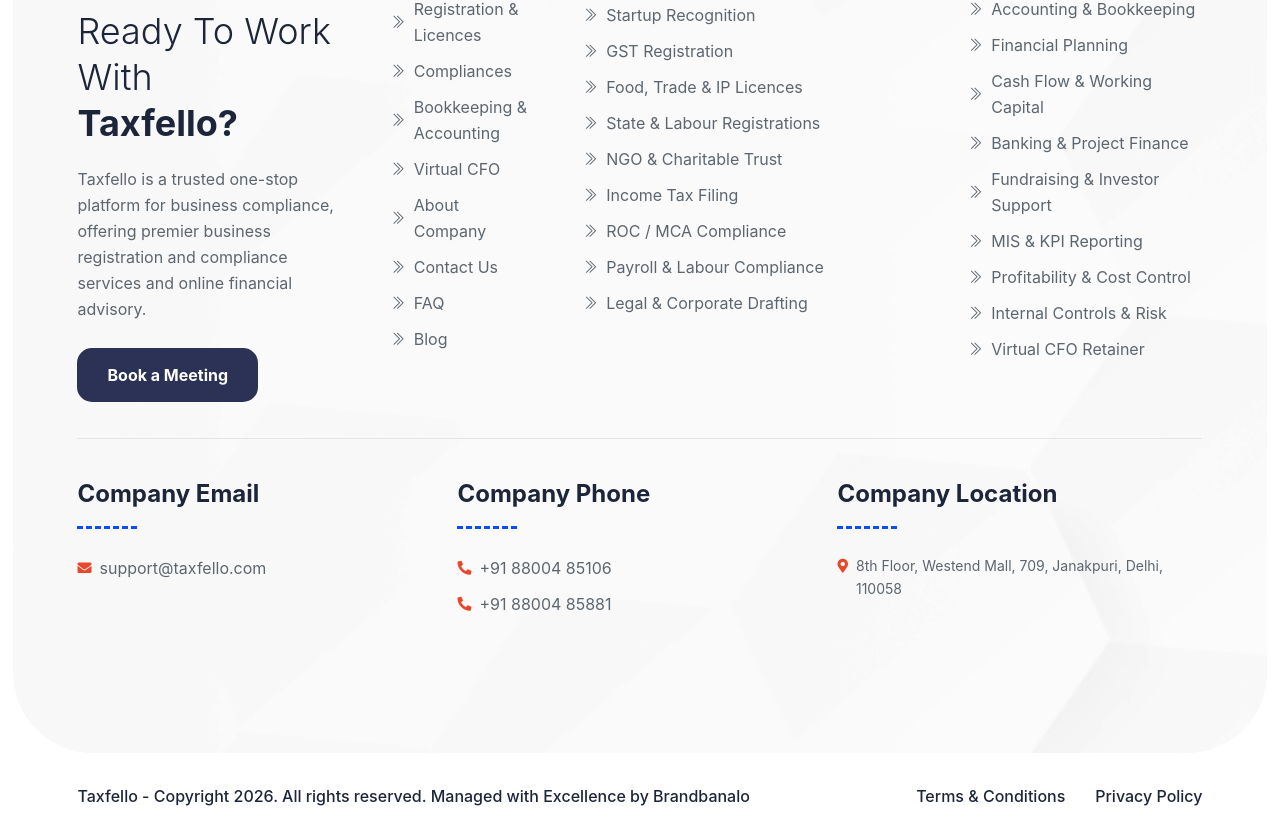
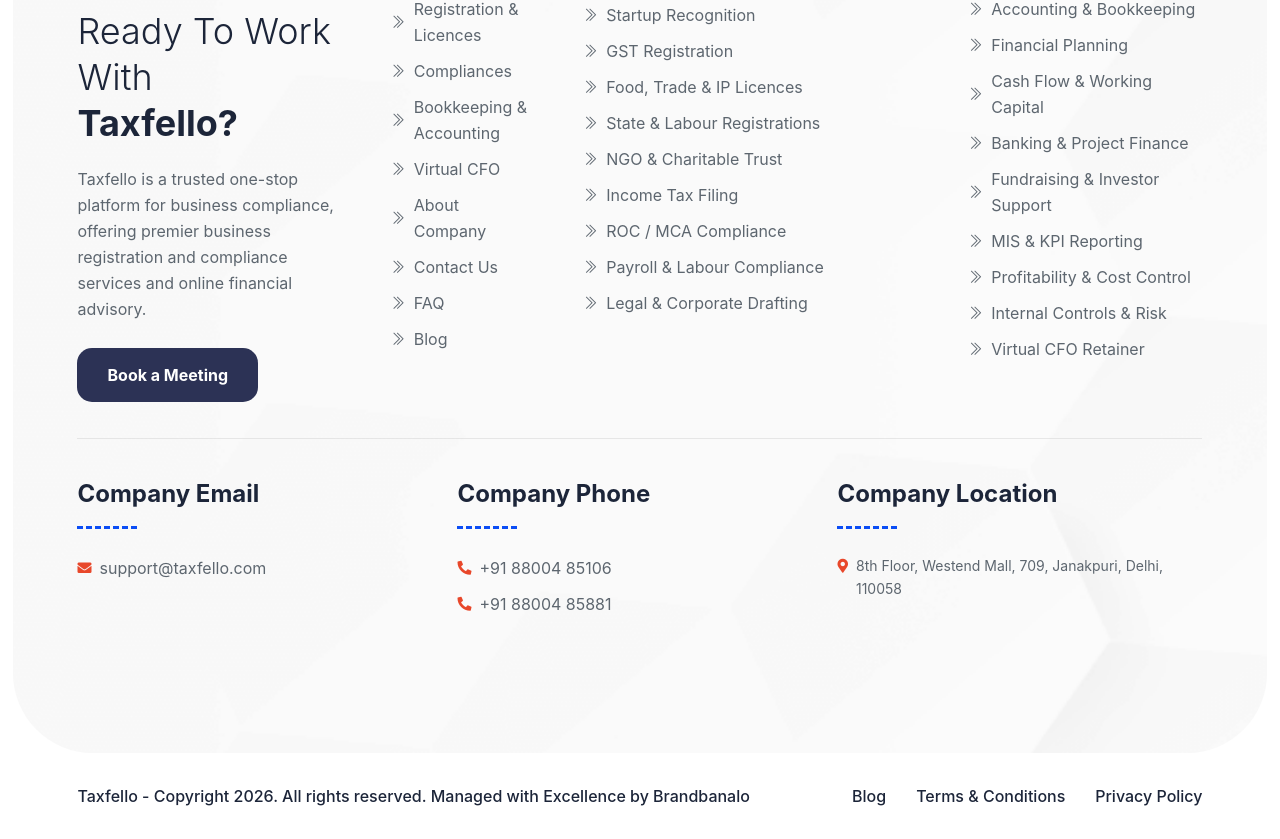
Before and after one commit to brandbanalo16/taxfellow, a Next.js app: page /about-us in a window 1280 px wide. Shown: the part 5612-6451 px from the top of the page. Built offline with nearby package versions, Linux system fonts and the light colour scheme; a web font is replaced by a local one.

Commit message:
Blog change update

```diff
--- a/src/app/globals.css
+++ b/src/app/globals.css
@@ -21,7 +21,7 @@
 }
 
 body {
-  color: var(--foreground);
+  color: #4e4646;
   font-family: Arial, Helvetica, sans-serif;
   -webkit-font-smoothing: antialiased;
   -moz-osx-font-smoothing: grayscale;
--- a/src/components/footer/FooterTwo.jsx
+++ b/src/components/footer/FooterTwo.jsx
@@ -184,6 +184,9 @@
                                     <div className="right">
                                         <ul>
                                             <li>
+                                                <Link href="/blog-grid">Blog</Link>
+                                            </li>
+                                            <li>
                                                 <Link href="/terms-and-conditions">Terms & Conditions</Link>
                                             </li>
                                             <li>
```
